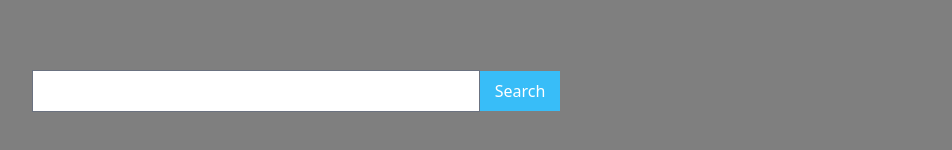
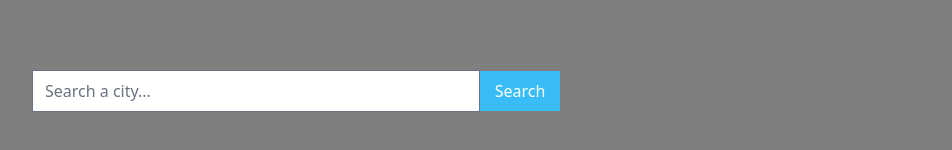
Before and after one commit to BalazsMakrai/weather-app-nuxt, a Nuxt app: page / in a window 1280 px wide. Shown: the part 330-480 px from the top of the page, without its empty margins (160-1112 px from the left). Built offline with nearby package versions, Linux system fonts and the light colour scheme.

Commit message:
Update app.vue

```diff
--- a/app.vue
+++ b/app.vue
@@ -14,7 +14,7 @@
         </div>
       </div>
       <div class="mt-20">
-        <input type="text" class="w-1/2 h10" />
+        <input type="text" class="w-1/2 h10" placeholder="Search a city..."/>
         <button class="bg-sky-400 w-20 text-white h-10">Search</button>
       </div>
     </div>
```
